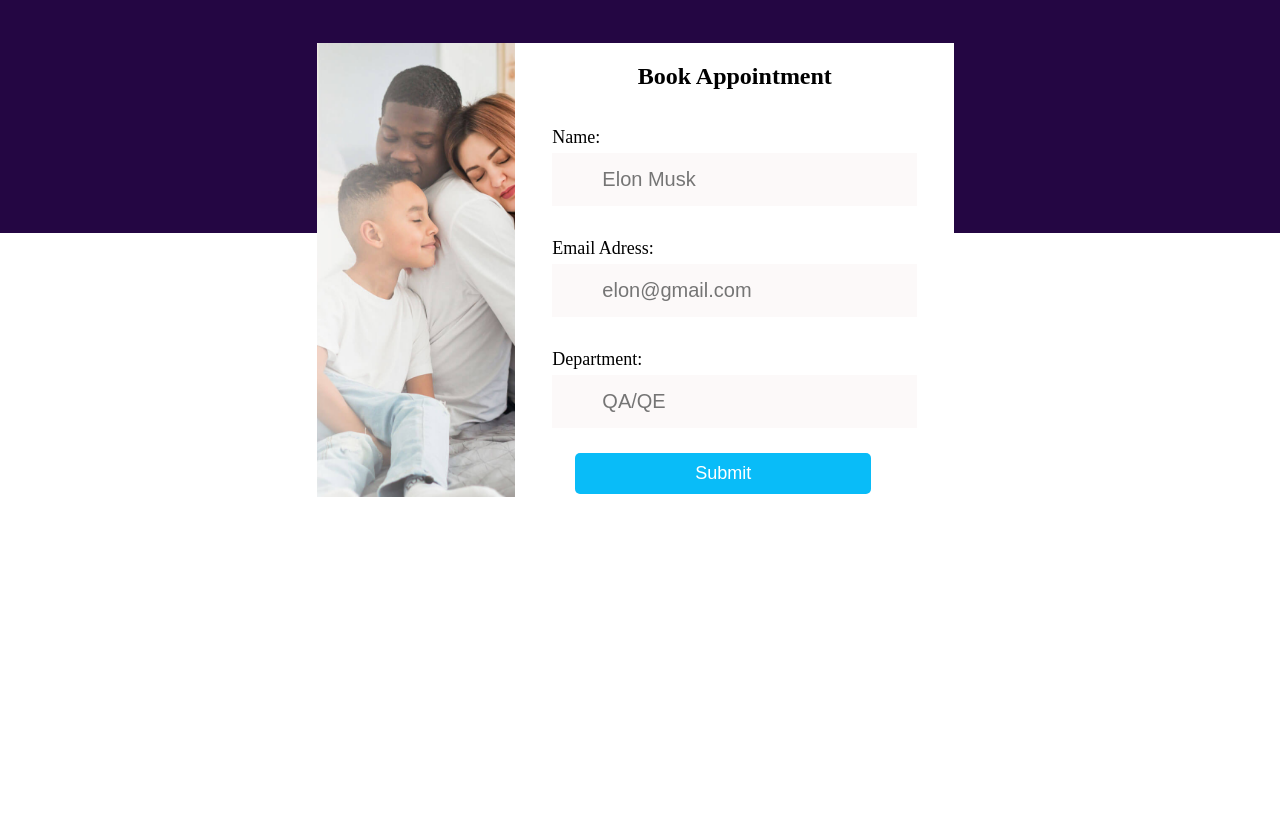
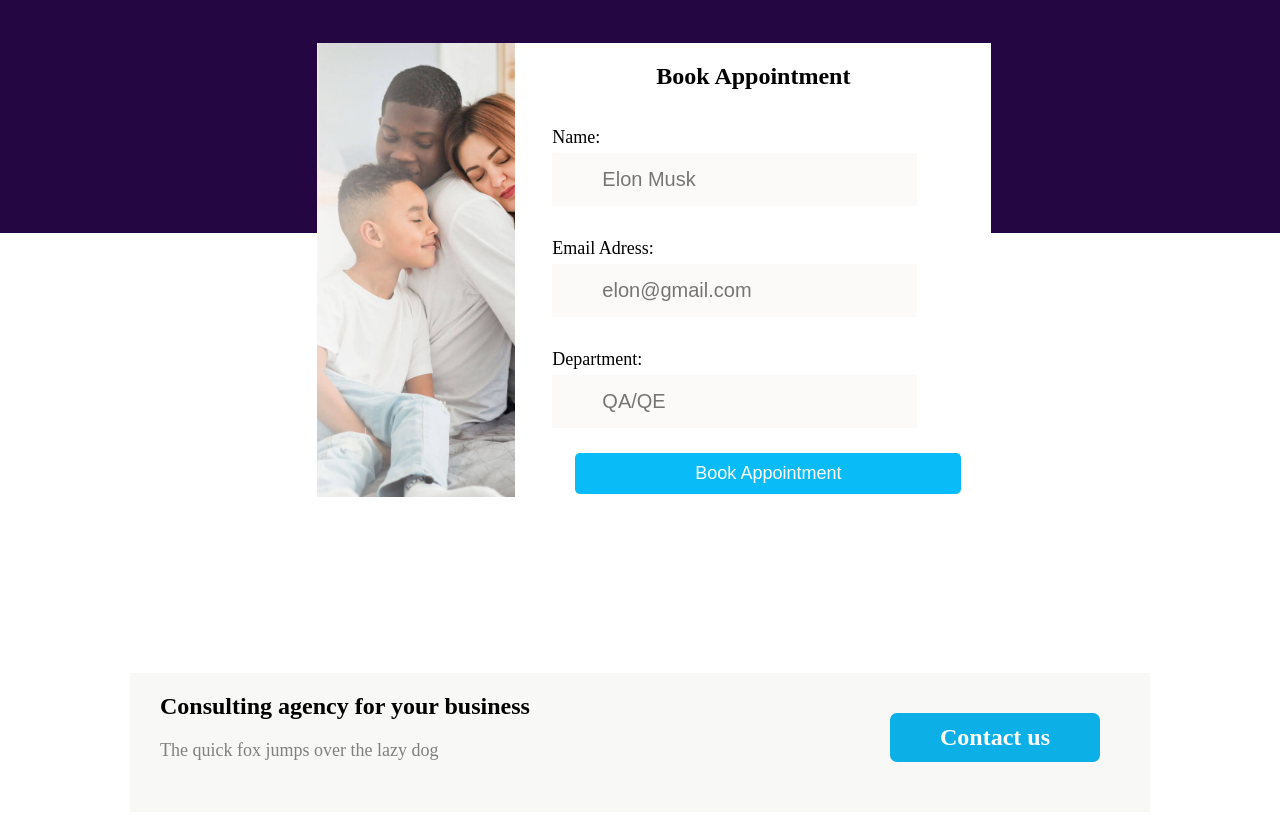
Before and after one commit to KipsangEmmanuel/CSS-weekend-challenge, a plain HTML site: page index.html in a window 1280 px wide. Shown: the part 3934-4749 px from the top of the page. Before the commit the page ends 4577 px from the top, so only its background shows below. Drawn offline with Linux system fonts and the light colour scheme.

Commit message:
feature: section 8

```diff
--- a/index.html
+++ b/index.html
@@ -9,6 +9,7 @@
     <link rel="stylesheet" href="style.css">
  </head>
  <body>
+    <!-- section 1 -->
     <div class="sectionA">
         <div class="navigation">
             <div class="logo">
@@ -150,6 +151,7 @@
             </div>
         </div>
     </div>
+    <!-- section 4 -->
     <div class="section4">
         <div class="logos">
             <img width="90px" src="./images/Vector-1.png" alt="">
@@ -218,6 +220,7 @@
             </div>
         </div>
     </div>
+    <!-- section6 -->
     <div class="section6">
         <div class="words">
             <h2>We Have Branches All Over The World.</h2>
@@ -233,6 +236,7 @@
             <img width="700px" src="./images/pingwig.png" alt="">
         </div>
     </div>
+    <!-- section 7 -->
     <div class="section7">
         <img height="454px" width="200px" src="./images/contact.png" alt="">
         <div class="form">
@@ -250,8 +254,18 @@
                     <label class="label" for="department">Department:</label><br>
                     <input class="type" type="text" id="text" placeholder="QA/QE"><br><br>
                 </div>
-                <input class="submit-button" type="submit" value="Submit">
+                <input class="submit-button" type="submit" value="Book Appointment">
             </div>
+        </div>
+    </div>
+    <!-- section 8 -->
+    <div class="section8">
+        <div class="consult">
+            <h2>Consulting agency for your business</h2>
+            <p>The quick fox jumps over the lazy dog</p>
+        </div>
+        <div class="contact-btn">
+            <h2>Contact us</h2>
         </div>
     </div>
 
--- a/style.css
+++ b/style.css
@@ -457,3 +457,34 @@
     border-radius: 5px;
     border: none;
 }
+
+/* section 8 */
+.section8{
+    display: flex;
+    justify-content: space-between;
+    margin: 50px 130px 50px 130px;
+    background-color: rgb(248, 248, 247);
+}
+.consult{
+    margin-top: 20px;
+    margin-left: 30px;
+}
+.consult>p{
+    color: gray;
+    font-size: 18px;
+    margin-top: 20px;
+    margin-bottom: 20px;
+}
+.contact-btn{
+    background-color: rgb(13, 176, 230);
+    margin-right: 50px;
+    padding: 1px 50px;
+    border-radius: 7px;
+    margin-bottom: 50px;
+    margin-top: 40px;
+}
+.contact-btn>h2{
+    color: white;
+    margin-top: 10px;
+    margin-bottom: 10px;
+}
```
